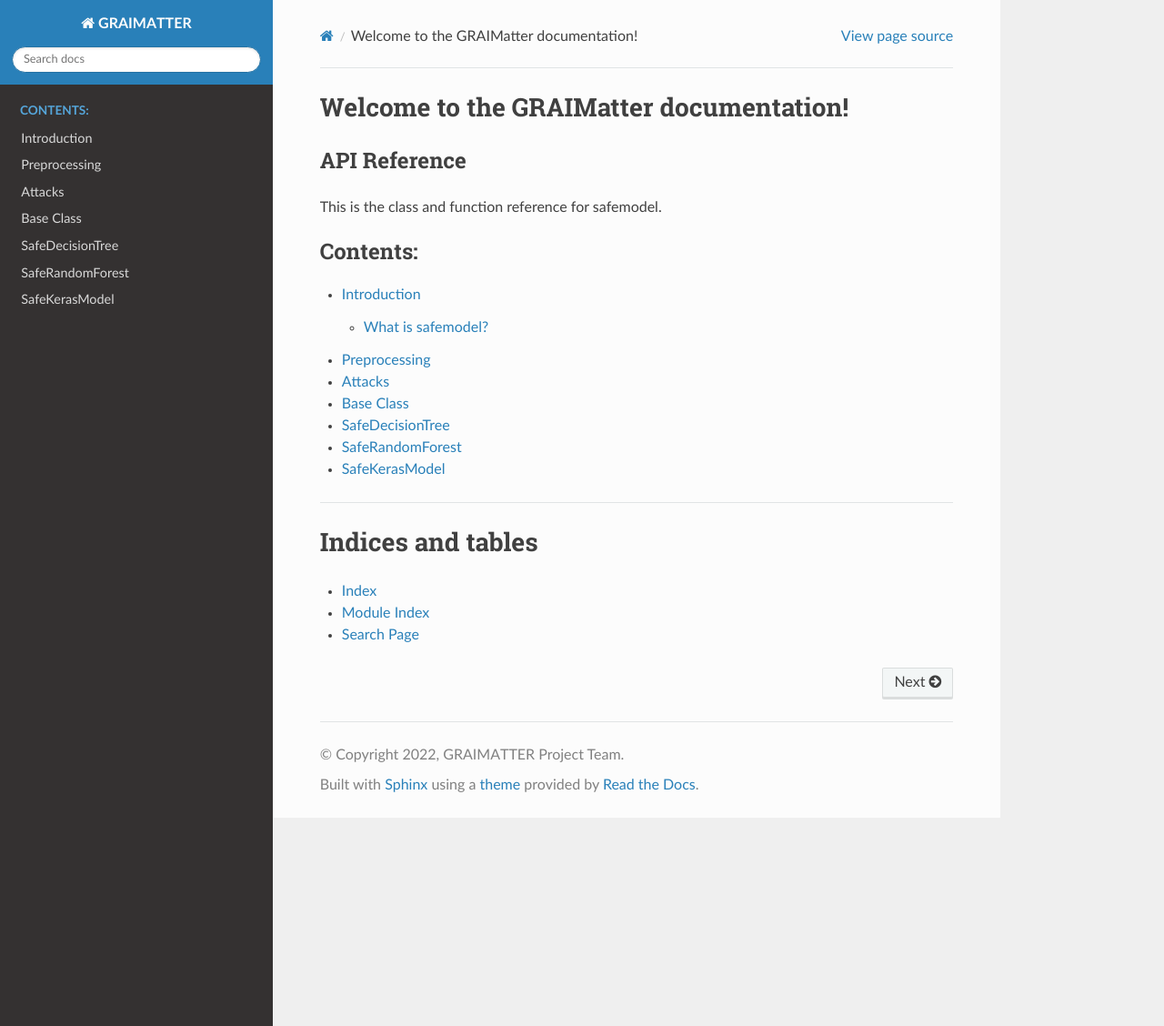
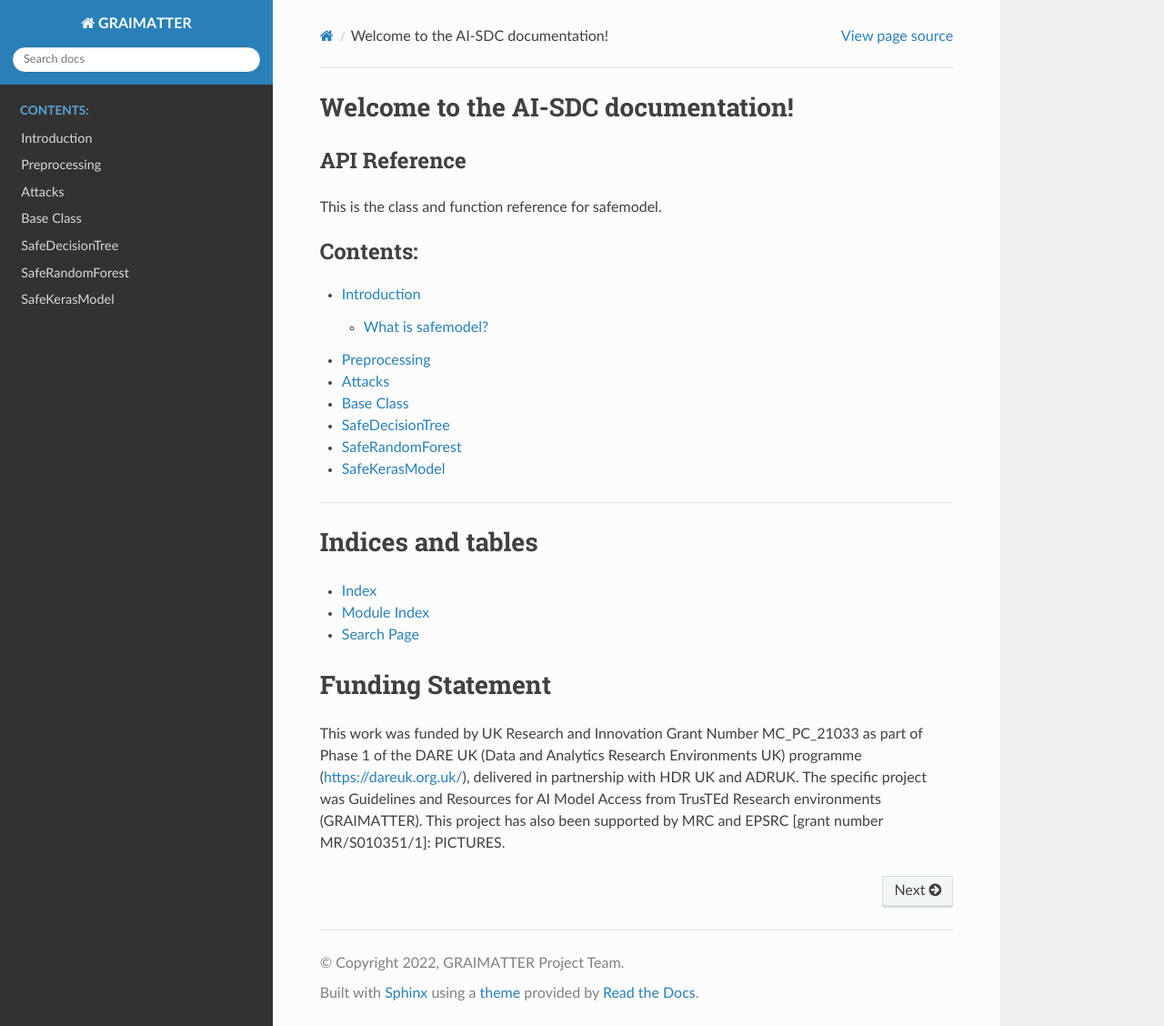
Before and after one commit to AI-SDC/SACRO-ML, a Sphinx documentation site: the page built from docs/source/index.rst, in a window 1280 px wide and 1128 px high. Shown: the whole window at 91% size. Built offline with Sphinx 7.4.7 and the Read the Docs theme 2.0.0, drawn with Linux system fonts in a browser that asks for light colours.

Commit message:
Changed to AI-SDC brand & added funding statement.
Signed-off-by: mccarthyajb <36226607+mccarthyajb@users.noreply.github.com>

```diff
--- a/docs/source/index.rst
+++ b/docs/source/index.rst
@@ -3,8 +3,8 @@
    You can adapt this file completely to your liking, but it should at least
    contain the root `toctree` directive.
 
-Welcome to the GRAIMatter documentation!
-========================================
+Welcome to the AI-SDC documentation!
+====================================
 
 API Reference
 #############
@@ -30,3 +30,8 @@ Indices and tables
 * :ref:`genindex`
 * :ref:`modindex`
 * :ref:`search`
+
+Funding Statement
+=================
+
+This work was funded by UK Research and Innovation Grant Number MC_PC_21033 as part of Phase 1 of the DARE UK (Data and Analytics Research Environments UK) programme (https://dareuk.org.uk/), delivered in partnership with HDR UK and ADRUK. The specific project was Guidelines and Resources for AI Model Access from TrusTEd Research environments (GRAIMATTER).­ This project has also been supported by MRC and EPSRC [grant number MR/S010351/1]: PICTURES.
```
